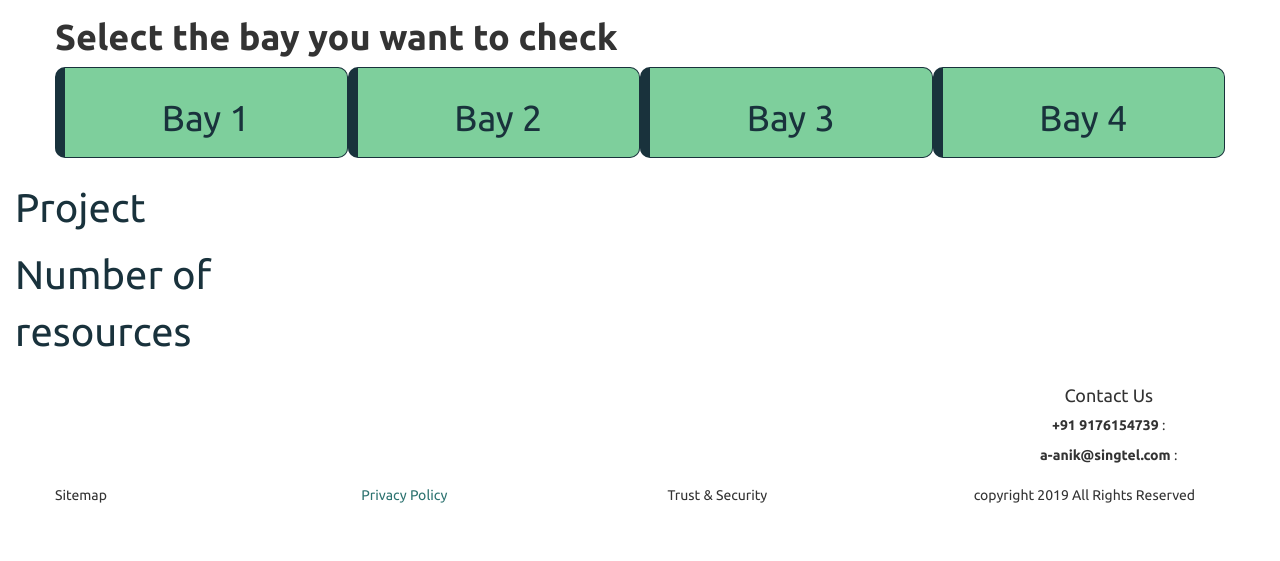
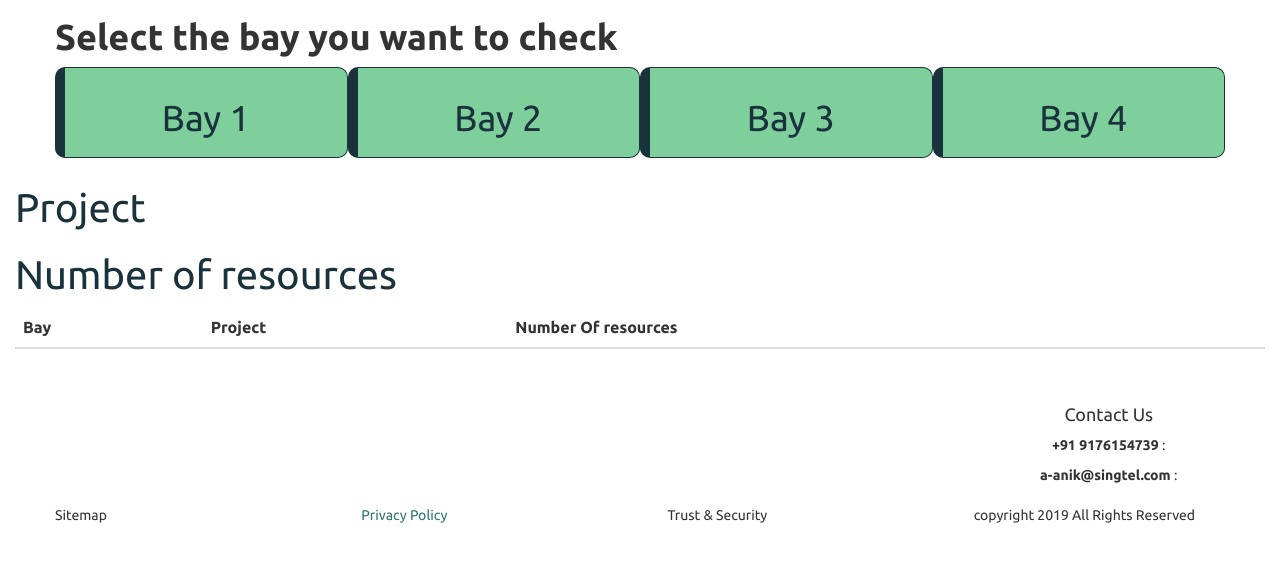
Before and after one commit to an1k/begin, a website: page public/index.html in a window 1280 px wide. Shown: the part 103-664 px from the top of the page. Drawn offline with Linux system fonts and the light colour scheme.

Commit message:
updated to table

```diff
--- a/public/index.html
+++ b/public/index.html
@@ -150,7 +150,7 @@
     </div>
     </div>
 <div class="row">
-    <div id="left_panel" class="col-md-6 col-lg-6 col-sm-6 col-xs-6 text-center">
+    <div id="display_panel" class="col-md-12 col-lg-12 col-sm-12 col-xs-12 text-center">
 
     <div class="row">
 
@@ -166,10 +166,27 @@
             <div id="" class="col-md-6 col-lg-6 col-sm-6 col-xs-6 text-left jumbo">Number of resources</div>
             <div id="displayResourceNum" class="col-md-6 col-lg-6 col-sm-6 col-xs-6 text-left jumbo"></div>
         </div>
+
+
+        <table class="table table-hover">
+                <thead>
+                  <tr>
+                    <th>Bay</th>
+                    <th>Project</th>
+                    <th>Number Of resources</th>
+                  </tr>
+                </thead>
+                <tbody>
+                  <tr>
+                    <td id="display"></td>
+                    <td id="displayOrganisation"></td>
+                    <td id="displayResourceNum"></td>
+                  </tr>
+
+                </tbody>
+              </table>
     </div>
-    <div id="right_panel" class="col-md-6 col-lg-6 col-sm-6 col-xs-6 text-center">
 
-</div>
 
 </div>
 
```
